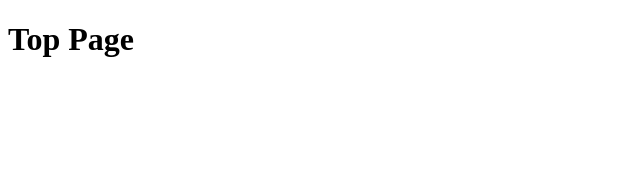
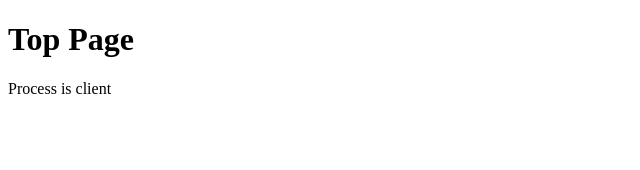
Before and after one commit to mogi86/study-nuxt3-v2, a Nuxt app: page / in a window 1280 px wide. Shown: the top 170 px of the page, without its empty margins (0-640 px from the left). Built offline with nearby package versions, Linux system fonts and the light colour scheme.

Commit message:
display process

```diff
--- a/src/pages/index.vue
+++ b/src/pages/index.vue
@@ -1,11 +1,20 @@
 <template>
   <h1>Top Page</h1>
+  <div>
+    Process is {{ currentProcess }}
+  </div>
 </template>
 
 <script lang="ts">
-export default {
-  name: "index"
-}
+import {defineComponent} from "vue";
+
+export default defineComponent({
+  setup () {
+    return {
+      currentProcess: process.client ? 'client' : 'server'
+    }
+  }
+})
 </script>
 
 <style scoped>
```
